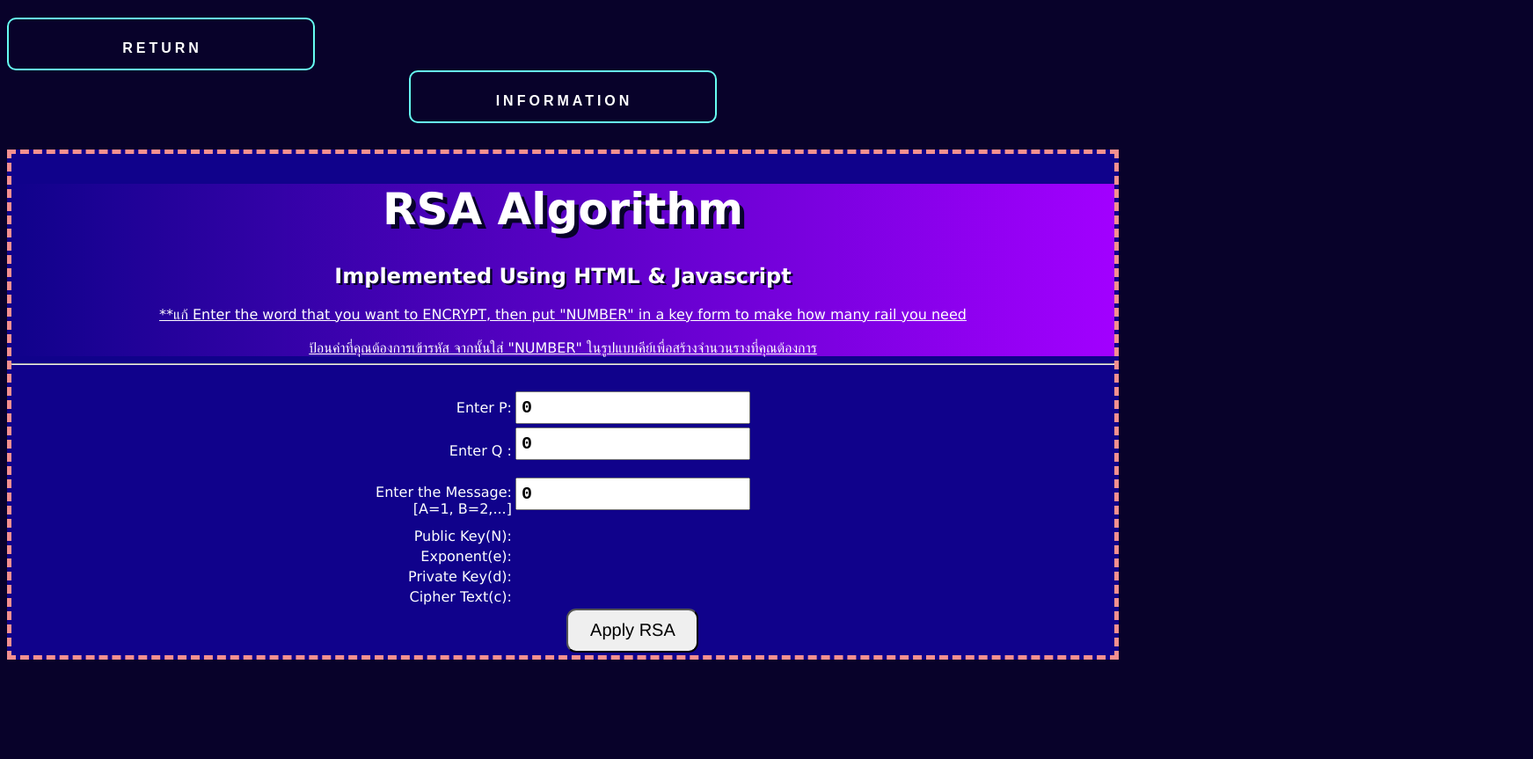
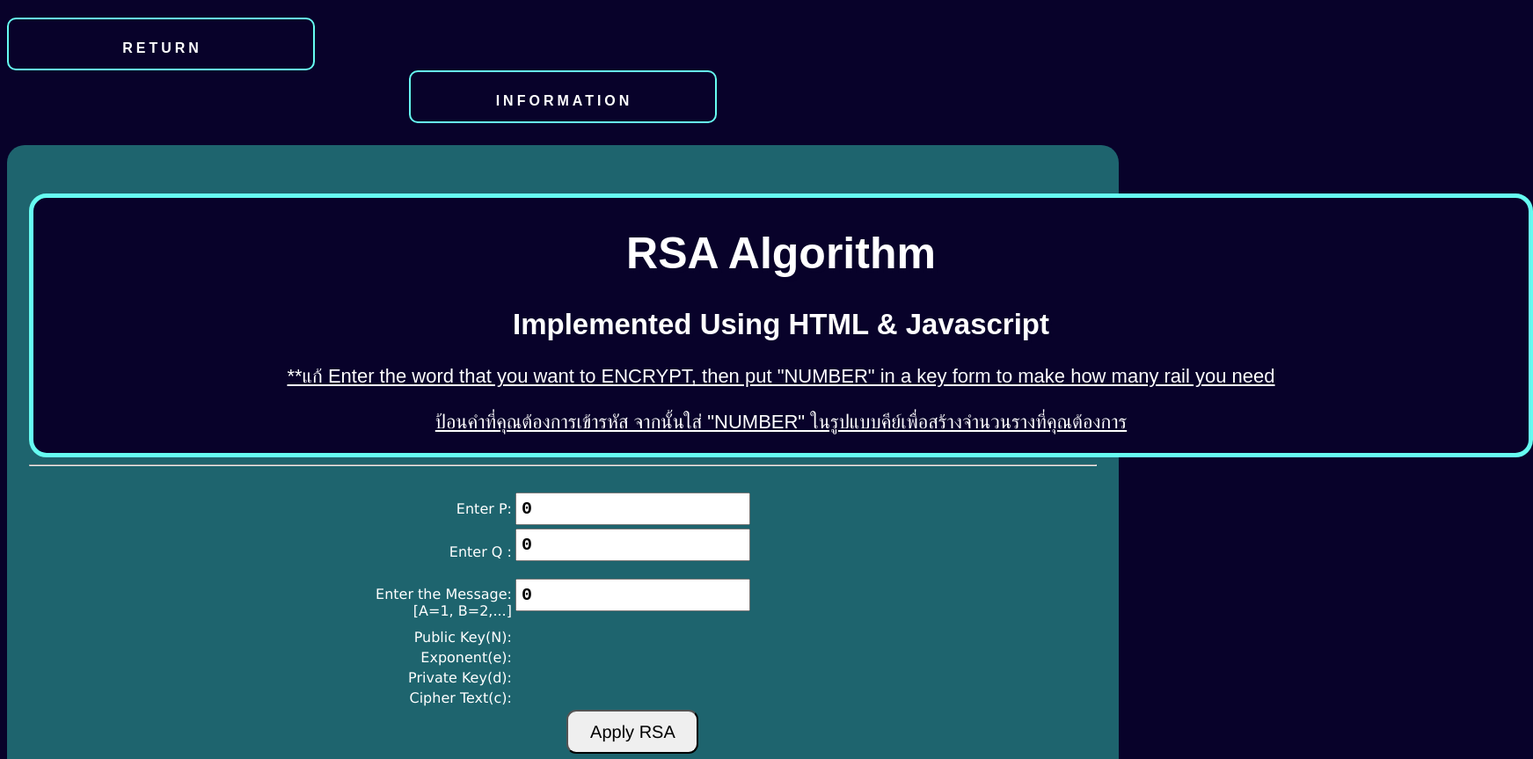
Before and after one commit to Folkvich/KITTIPOS-Encryption, a website: page Rsa.html in a window 1280 px wide. Shown: the top 863 px of the page at 88% size, 1743 px wide, since content can reach past the window. Before the commit the page ends 800 px from the top, so only its background shows below. Drawn offline with Linux system fonts and the light colour scheme.

Commit message:
#edit teamcolour Rsa.html

```diff
--- a/Rsa.html
+++ b/Rsa.html
@@ -16,15 +16,16 @@
 </div>
 
 <body>
-    <center class="center1"
-        style="color: rgb(255, 255, 255); font-family: Verdana, Geneva, Tahoma, sans-serif; margin-top: 30px; background-color: #10028b;border: 5px dashed #f59090;">
+    <center class="center"
+    style="color: rgb(255, 255, 255); font-family: Verdana, Geneva, Tahoma, sans-serif; margin-top: 25px; background-color: #1e646e; border-radius: 20px; padding: 25px;">
 
-        <div style="background-color: skyblue; background: -webkit-linear-gradient(left,rgba(83, 3, 3, 0),rgb(162, 0, 255)); ">
+        <div class = "Description">
         <h1 style="text-align: center; font-size: 50px; text-shadow: 0.1em 0.1em #08022a;" >RSA Algorithm</h1>
         <h2 style="text-align: center; text-shadow: 0.1em 0.1em #08022a;">Implemented Using HTML & Javascript</h2>
         <u>**แก้ Enter the word that you want to ENCRYPT, then put "NUMBER" in a key form to make how many rail you need
         </u><br>
         <br><u>ป้อนคำที่คุณต้องการเข้ารหัส จากนั้นใส่ "NUMBER" ในรูปแบบคีย์เพื่อสร้างจำนวนรางที่คุณต้องการ</u>
+        <p></p>
         </div>
 
         <hr>
@@ -71,7 +72,7 @@
             </tr>
             <tr>
                 <td></td>
-                <td><button onclick="RSA();" style="float:center; width: 150px;height: 50px;font-size: 20px;font-family: 'Franklin Gothic Medium', 'Arial Narrow', Arial, sans-serif;border-radius:11px;" >Apply RSA</button></td>
+                <td align=center><button onclick="RSA();" style="float:center; width: 150px;height: 50px;font-size: 20px;font-family: 'Franklin Gothic Medium', 'Arial Narrow', Arial, sans-serif;border-radius:11px;" >Apply RSA</button></td>
             </tr>
         </table>
     </center>
@@ -112,6 +113,18 @@
 </script>
 
 <style>
+    .Description{
+    width :1700px;
+    border: 5px solid #66fcf1;
+    border-radius: 20px;
+    text-align: center;
+    margin: auto;
+    margin-top: 30px;
+    font-size: 22px;
+    background-color: rgb(8, 2, 42);
+    font-family: 'Sarabun', sans-serif;
+
+  }
 
     .center {
         margin-left: auto;
```
